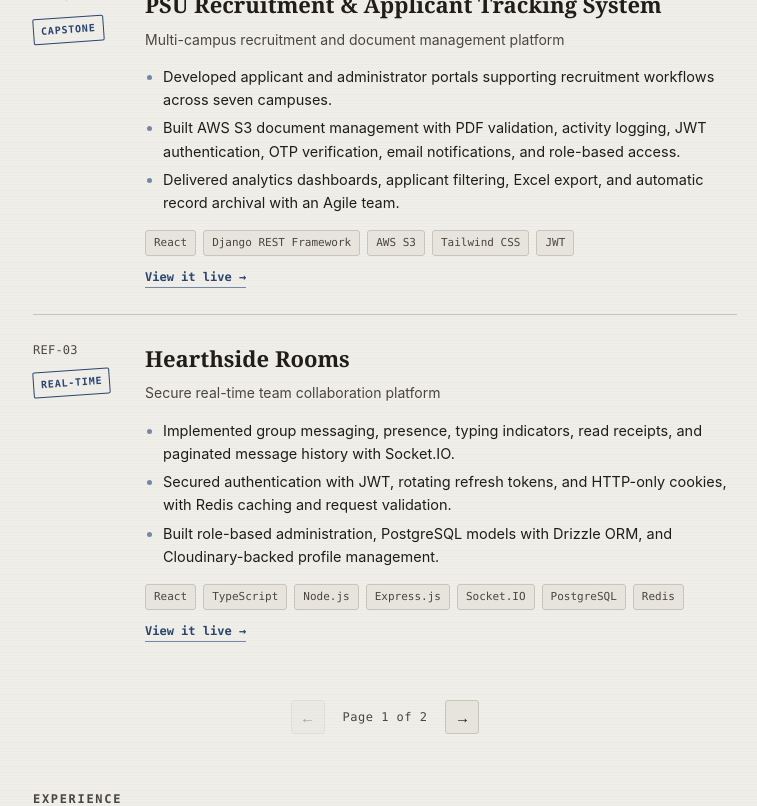
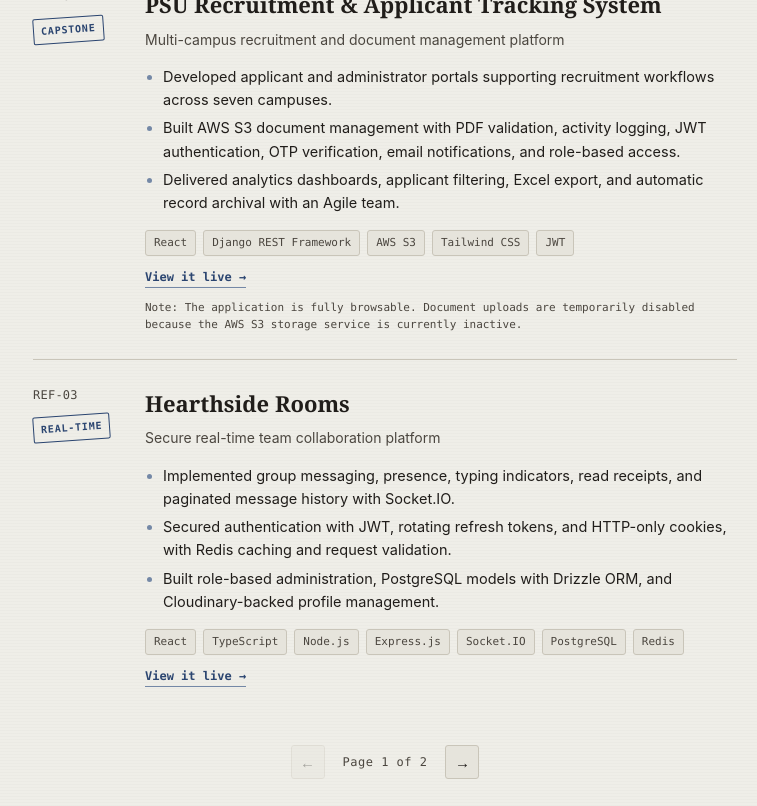
Before and after one commit to cubillaj/portfolio, a Next.js app in the folder my-portfolio/: page / in a window 1280 px wide. Shown: the part 915-1721 px from the top of the page, without its empty margins (255-1012 px from the left). Built offline with nearby package versions, Linux system fonts and the light colour scheme.

Commit message:
added note to projects

```diff
--- a/my-portfolio/src/app/components/ProjectDossier.tsx
+++ b/my-portfolio/src/app/components/ProjectDossier.tsx
@@ -26,6 +26,9 @@ export default function ProjectDossier({ project }: { project: Project }) {
             View it live →
           </a>
         )}
+        {project.demoNote && (
+          <p className={styles.demoNote}>{project.demoNote}</p>
+        )}
       </div>
     </article>
   );
--- a/my-portfolio/src/app/data/projects.ts
+++ b/my-portfolio/src/app/data/projects.ts
@@ -9,6 +9,7 @@ export interface Project {
   points: string[];
   tags: string[];
   liveUrl?: string;
+  demoNote?: string;
 }
 
 export const projects: Project[] = [
@@ -34,6 +35,7 @@ export const projects: Project[] = [
     ],
     tags: ["React", "Django REST Framework", "AWS S3", "Tailwind CSS", "JWT"],
     liveUrl: "https://psu-jl.vercel.app/",
+    demoNote: "Note: The application is fully browsable. Document uploads are temporarily disabled because the AWS S3 storage service is currently inactive.",
   },
   {
     ref: "REF-03", status: "shipped", statusLabel: "Real-Time", title: "Hearthside Rooms",
@@ -59,7 +61,7 @@ export const projects: Project[] = [
   },
   {
   ref: "REF-05",
-  status: "progress",
+  status: "shipped",
   statusLabel: "Community Safety",
   title: "A.S.A.P. Lagundi",
   subtitle: "Real-time community incident reporting and response platform",
@@ -82,7 +84,7 @@ export const projects: Project[] = [
 },
 {
   ref: "REF-06",
-  status: "progress",
+  status: "shipped",
   statusLabel: "Civic Tech",
   title: "BARCEN Census Platform",
   subtitle: "Offline-first barangay census and resident management system",
--- a/my-portfolio/src/app/page.module.css
+++ b/my-portfolio/src/app/page.module.css
@@ -198,6 +198,14 @@
   border-color: var(--stamp-blue);
 }
 
+.demoNote {
+  margin: 12px 0 0;
+  font-family: var(--font-mono);
+  font-size: 11px;
+  line-height: 1.5;
+  color: var(--ink-soft);
+}
+
 /* ---------- STACK STRIP ---------- */
 .pager {
   display: flex;
```
